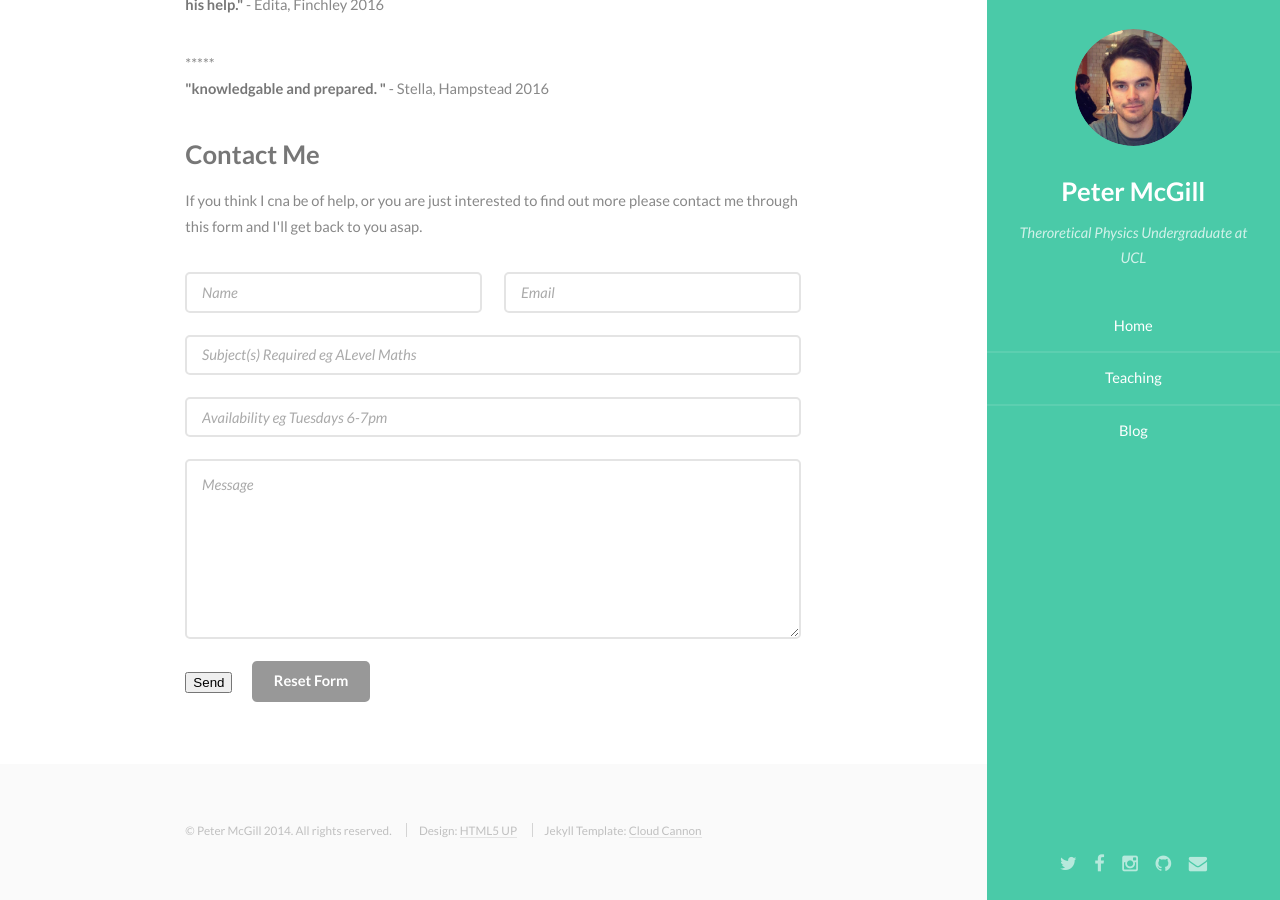
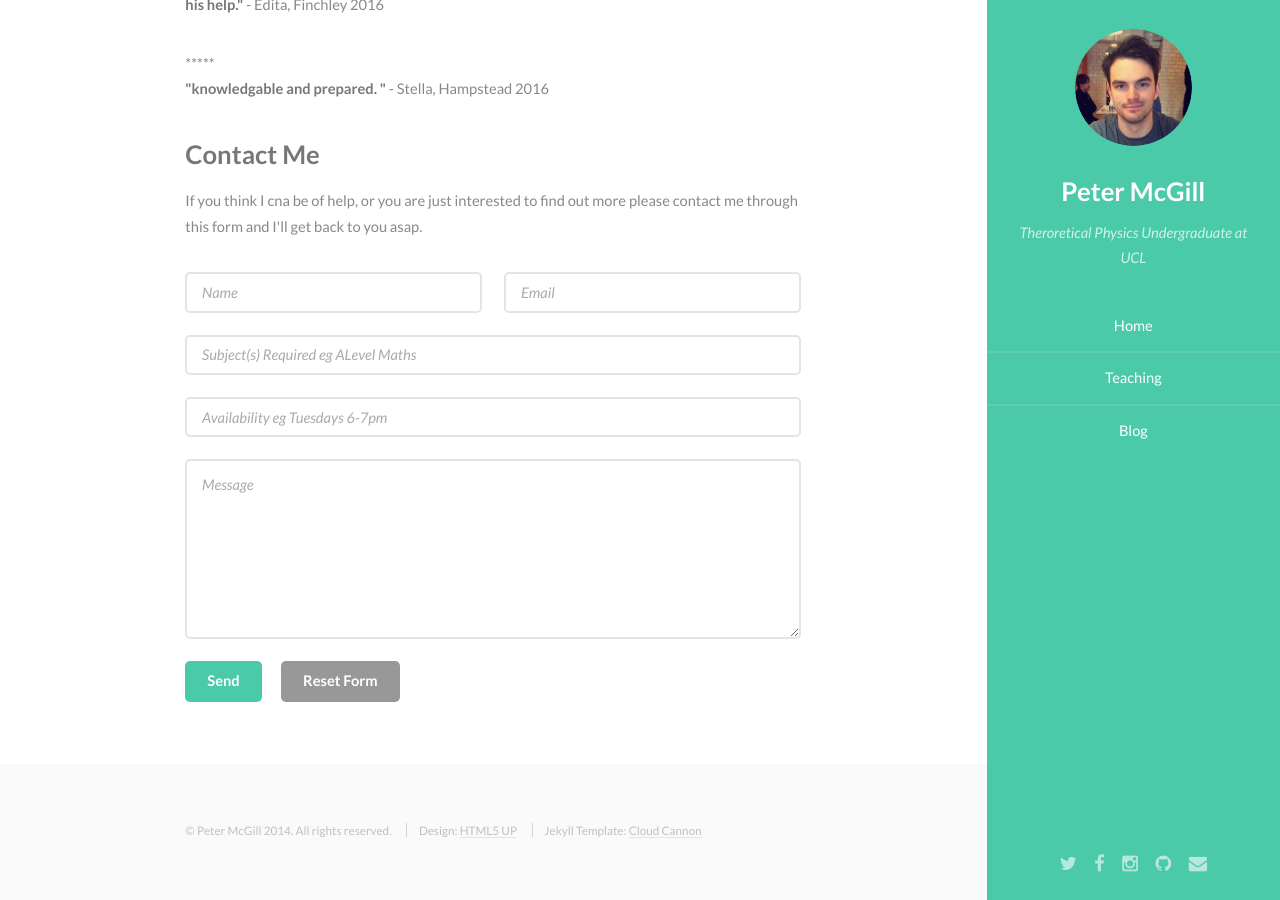
Before and after one commit to astrophpeter/website, a Jekyll site: the page built from contact/index.html, in a window 1280 px wide and 900 px high, scrolled down 985 px. Built offline with Jekyll 4.4.1, drawn with Linux system fonts in a browser that asks for light colours.

Commit message:
Update index.html

```diff
--- a/contact/index.html
+++ b/contact/index.html
@@ -58,7 +58,7 @@ layout: default
             <div class="row uniform">
                 <div class="12u">
                     <ul class="actions">
-                        <li><button type="submit" class="special"/>Send</li>
+                        <li><input type="submit" class="special" value="Send"/></li>
                         <li><input type="reset" value="Reset Form" /></li>
                     </ul>
                 </div>
```
